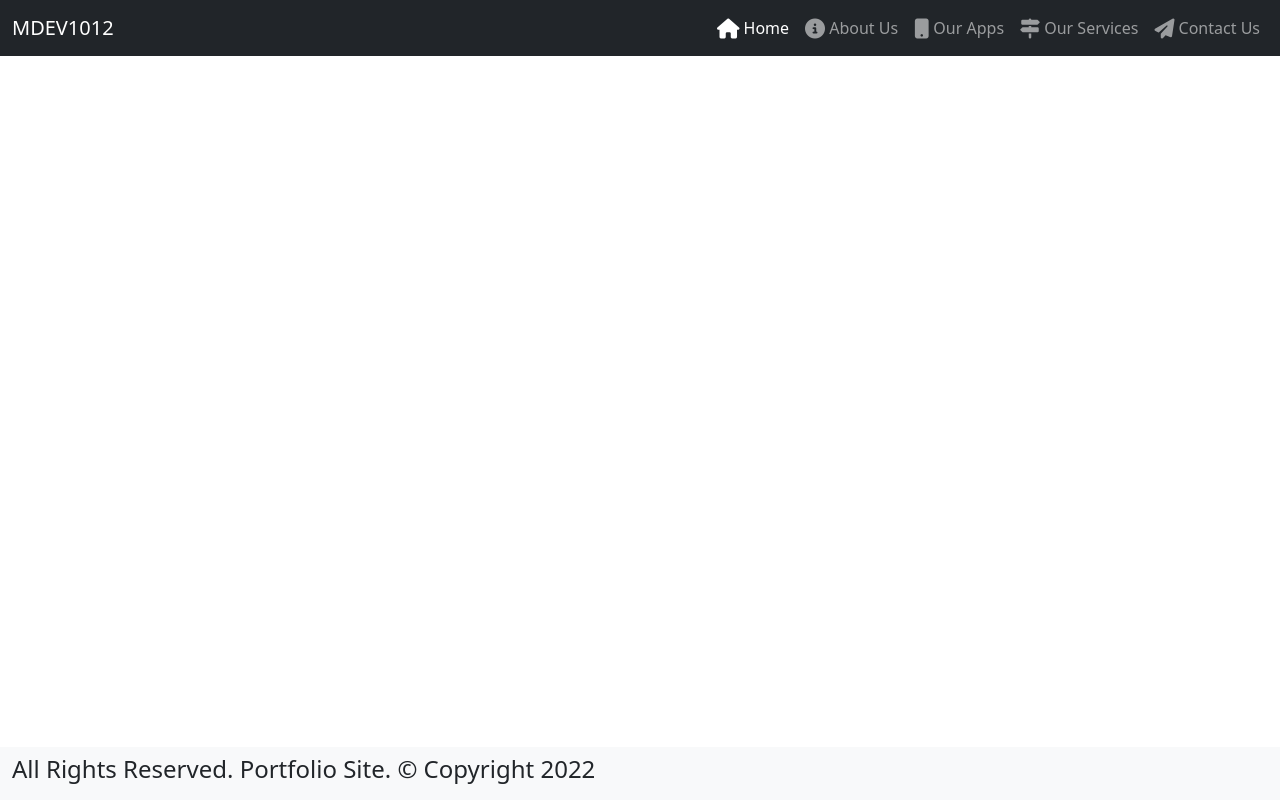
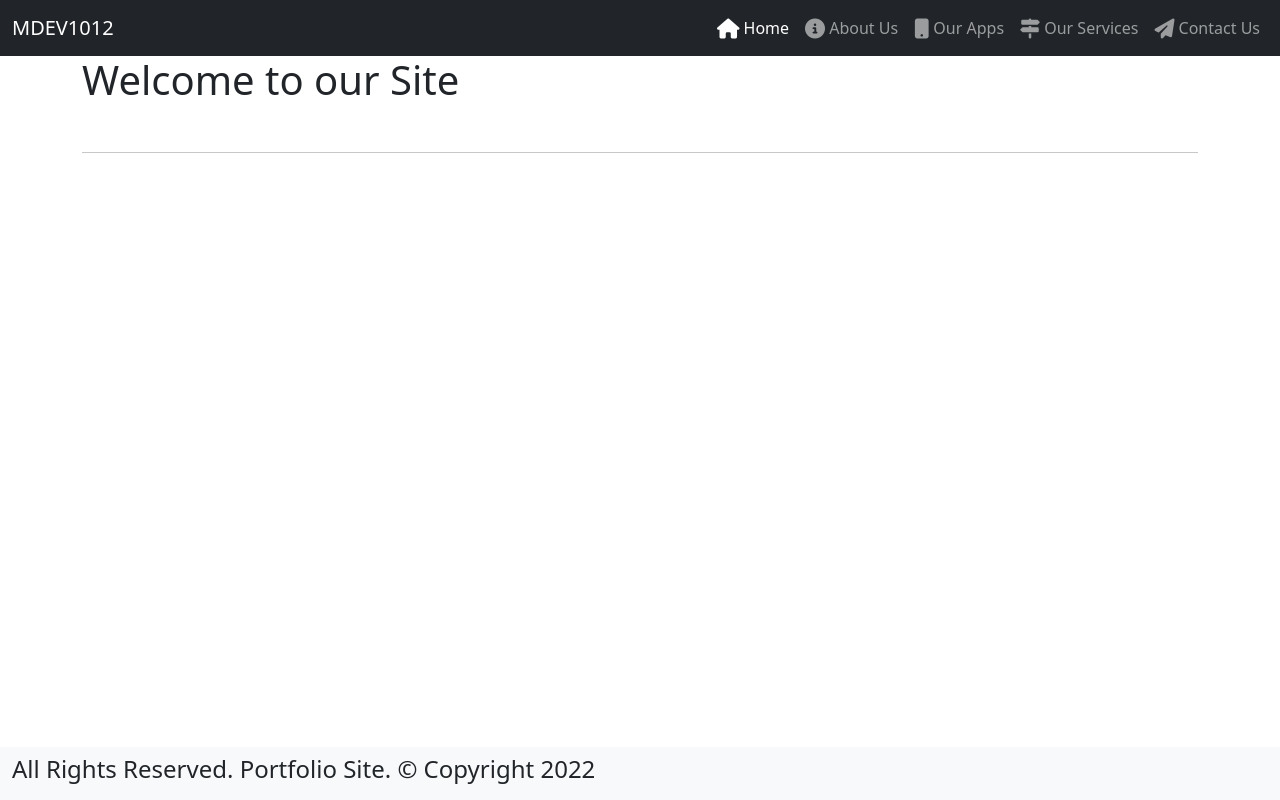
Before and after one commit to GeorgianCollege/MDEV1012-F2022-Week9, a React (Create React App) app: page /home in a window 1280 px wide. Built offline with nearby package versions, Linux system fonts and the light colour scheme.

Commit message:
added route for /home

```diff
--- a/src/App.tsx
+++ b/src/App.tsx
@@ -25,6 +25,7 @@ function App() {
         <div className='container'>
           <Routes>
             <Route path="/" element={<Home />} />
+            <Route path="/home" element={<Home />} />
           </Routes>
         </div>
 
```
